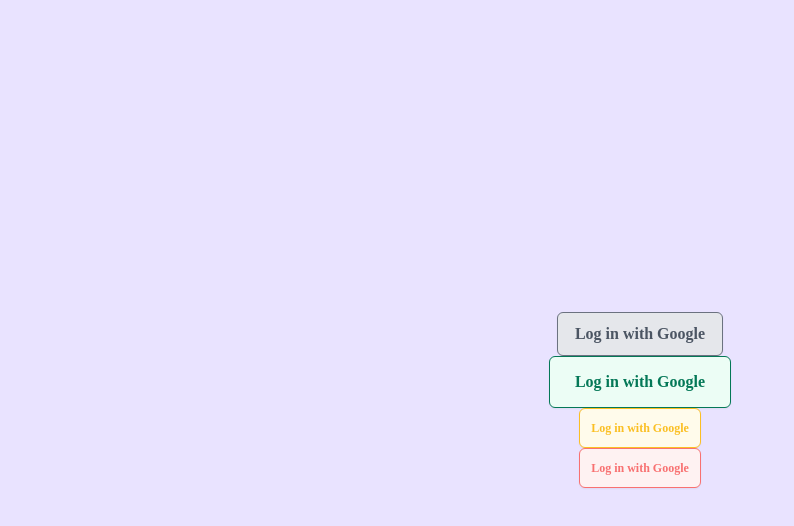
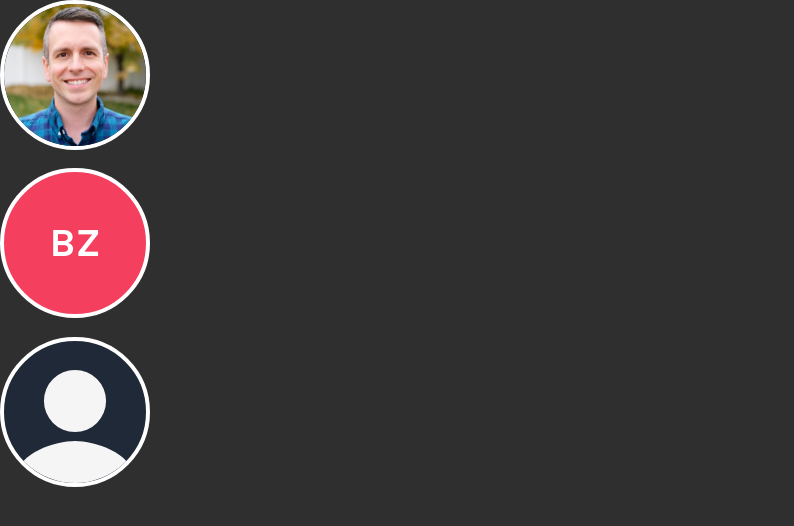
Before and after one commit to camper2018/Advanced-React, a React (Vite) app: page / in a window 1280 px wide. Shown: the top 526 px of the page, without its empty margins (0-794 px from the left). Built offline with nearby package versions, Linux system fonts and the light colour scheme.

Commit message:
Reusable avatar component

```diff
--- a/index.html
+++ b/index.html
@@ -1,13 +1,19 @@
 <!doctype html>
 <html lang="en">
+
 <head>
   <meta charset="UTF-8" />
   <meta name="viewport" content="width=device-width, initial-scale=1.0" />
   <link rel="stylesheet" href="https://cdnjs.cloudflare.com/ajax/libs/normalize/8.0.1/normalize.css">
+  <link rel="preconnect" href="https://fonts.googleapis.com">
+  <link rel="preconnect" href="https://fonts.gstatic.com" crossorigin>
+  <link href="https://fonts.googleapis.com/css2?family=Karla:wght@700&display=swap" rel="stylesheet">
   <link rel="stylesheet" href="style.css">
 </head>
+
 <body>
   <div id="root"></div>
   <script type="module" src="/src/main.jsx"></script>
 </body>
+
 </html>
--- a/package.json
+++ b/package.json
@@ -12,7 +12,8 @@
   "dependencies": {
     "classnames": "^2.5.1",
     "react": "^18.2.0",
-    "react-dom": "^18.2.0"
+    "react-dom": "^18.2.0",
+    "react-icons": "^5.0.1"
   },
   "devDependencies": {
     "@types/react": "^18.2.43",
--- a/src/App.jsx
+++ b/src/App.jsx
@@ -1,16 +1,16 @@
 import React from 'react';
 import ReactDOM from 'react-dom/client';
-import Button from "./Button"
+import Avatar from "./Avatar"
 
 function App() {
   return (
-    <main>
-      <Button>Log in with Google</Button>
-      <Button size="lg" variant="success">Log in with Google</Button>
-      <Button size="sm" variant="warning">Log in with Google</Button>
-      <Button size="sm" variant="danger">Log in with Google</Button>
-    </main>
+    <>
+      <Avatar src="../public/images/bob.jpg" alt="Bob Ziroll" />
+      <br />
+      <Avatar>BZ</Avatar>
+      <br />
+      <Avatar />
+    </>
   )
 }
-
-export default App
+export default App;
--- /dev/null
+++ b/src/Avatar.jsx
@@ -0,0 +1,50 @@
+import React from "react"
+import { IoPersonSharp } from "react-icons/io5"
+
+/**
+ * Challenge: Create a flexible Avatar component!
+ *
+ * Check the slides for notes on how the component
+ * should be used.
+ *
+ * Each of the 3 different avatars should have a
+ * wrapper div with the classes below:
+ *
+ * With image: `avatar`
+ * With initials: `avatar avatar-letters`
+ * Anonymous: `avatar avatar-icon`
+ *
+ * E.g. <Avatar>BZ</Avatar> should render
+ * <div className="avatar avatar-letters">...</div>
+ *
+ * Check the hints.md file if you are really stuck.
+ *
+ * EXTRA CREDIT:
+ * Randomize the background color of the non-image
+ * avatars. Check the styles.css for some pre-written
+ * color classes to add to the wrapper div.
+ */
+
+export default function Avatar({src, alt, children}) {
+    if (src) {
+        return (
+            <div className="avatar">
+                <img src={src} alt={alt}/>
+            </div>
+        )
+    }
+    if (children) {
+        return (
+            <div className="avatar avatar-letters">
+                {children}
+            </div>
+        )
+    }
+    else {
+        return (
+            <div className="avatar avatar-icon">
+                <IoPersonSharp />
+            </div>
+        )
+    }
+}
--- a/style.css
+++ b/style.css
@@ -2,58 +2,74 @@
     box-sizing: border-box;
 }
 
-body {
-    margin: 0;
-    padding: 0;
-    background-color: #e9e3ff;
+:root {
+    --navy: #1F2937;
+    --pink: #DA6AEC;
+    --red: #F43F5E;
+    --blue: #2F74DC;
+    --green: #22CD90;
 }
 
-main {
-    height: 100vh;
-    width: 100vw;
-    display: flex;
-    flex-direction: column;
-    justify-content: center;
-    align-items: center;
+body {
+    background-color: #2F2F2F;
 }
 
-button {
-    background-color: #E5E7EB;
-    color: #4B5563;
-    border: 1px solid #6B7280;
-    box-shadow: 0px 1px 2px rgba(0, 0, 0, 0.05);
-    cursor: pointer;
-    font-weight: 700;
-    padding: 9px 17px;
-    border-radius: 6px;
-    line-height: 24px;
+.avatar {
+    height: 150px;
+    width: 150px;
+    border-radius: 50%;
+    overflow: hidden;
     display: flex;
     align-items: center;
+    justify-content: center;
+    border: .3rem solid white;
 }
 
-button.button-sm {
-    padding: 7px 11px;
-    font-size: 12px;
+.avatar > img {
+    width: 100%;
 }
 
-button.button-lg {
-    padding: 13px 25px;
+.avatar-letters {
+    background-color: #F43F5E;
+    color: white;
+    display: flex;
+    align-items: center;
+    justify-content: center;
+    font-size: 2.5rem;
+    font-family: 'Karla', sans-serif;
 }
 
-button.button-success {
-    color: #047857;
-    background-color: #ECFDF5;
-    border-color: #047857;
+.avatar-icon {
+    background-color: #1F2937;
 }
 
-button.button-warning {
-    color: #FBBF24;
-    background-color: #FFFBEB;
-    border-color: #FBBF24;
+.avatar > svg {
+    height: 100%;
+    width: 100%;
+    transform: translateY(20px);
+    color: whitesmoke;
 }
 
-button.button-danger {
-    color: #F87171;
-    background-color: #FEF2F2;
-    border-color: #F87171;
+/*
+Classes below will help with rendering random
+background colors for the extra credit
+*/
+.navy {
+    background-color: #1F2937;
 }
+
+.pink {
+    background-color: #DA6AEC;
+}
+
+.red {
+    background-color: #F43F5E;
+}
+
+.blue {
+    background-color: #2F74DC;
+}
+
+.green {
+    background-color: #22CD90;
+}
```
Also changed, not shown: src/hints.md (added, +11 -0 lines), public/images/bob.jpg (added), 1 other file (tests, documents, lock files or other folders). Lines whose indentation alone changed are shown as unchanged.
